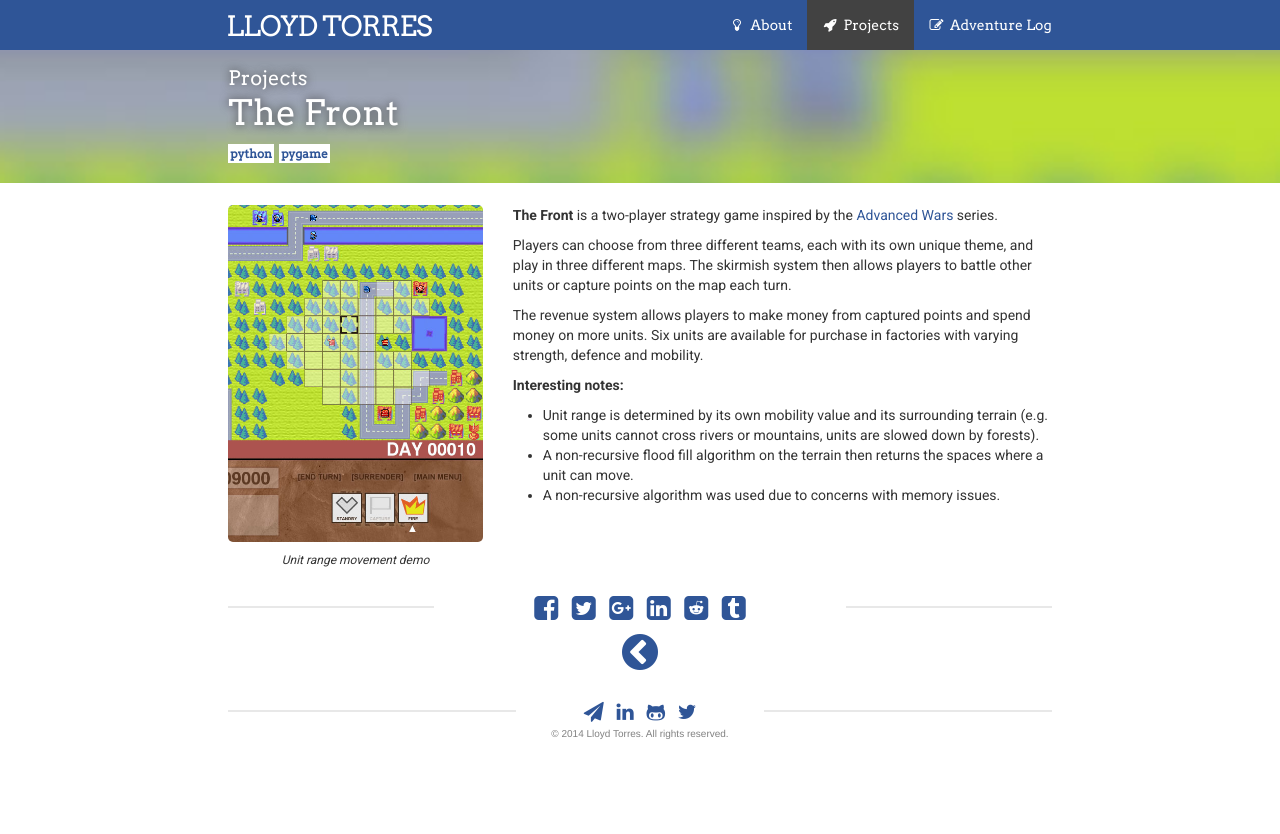
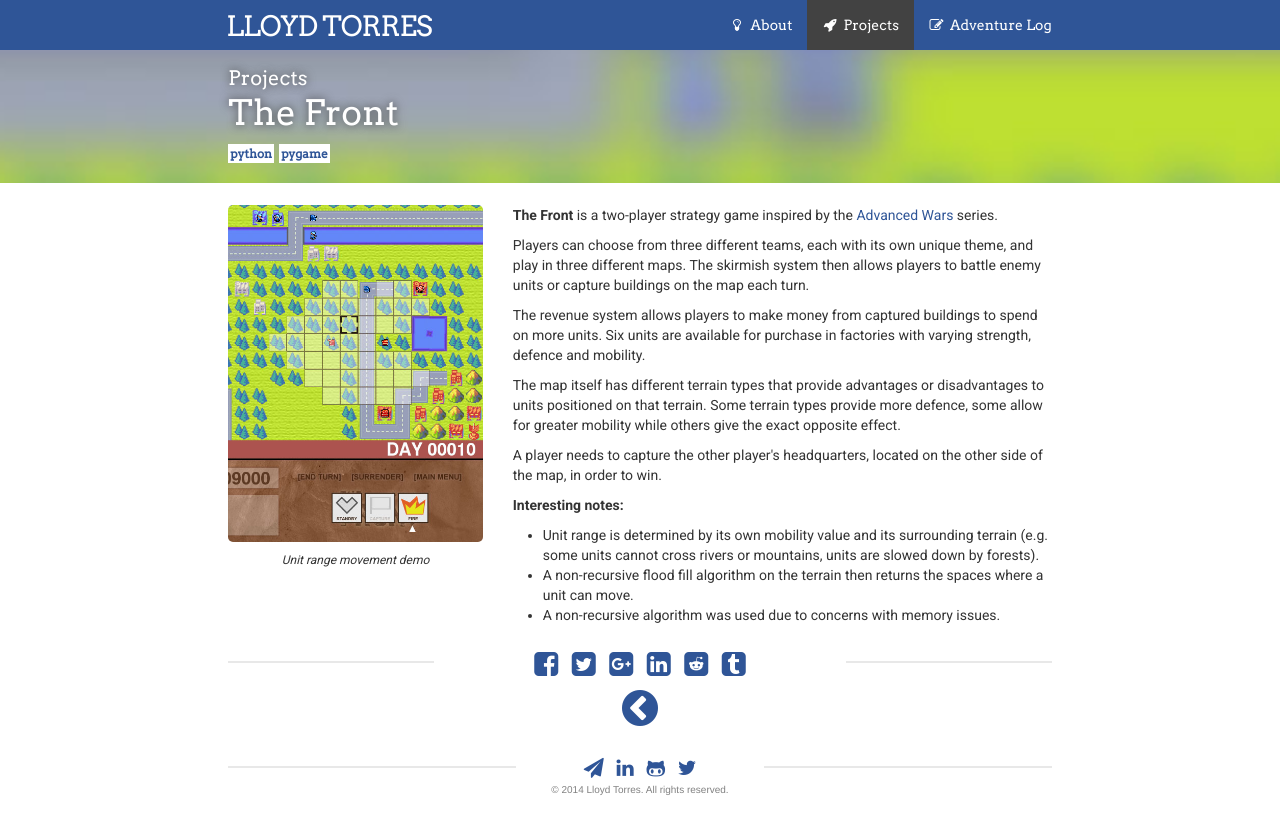
Before and after one commit to lloydtorres/lloydtorres.github.io, a Jekyll site: the page built from thefront.md, in a window 1280 px wide. Shown: the top 834 px of the page. Built offline with Jekyll 4.4.1, drawn with Linux system fonts in a browser that asks for light colours; nearby versions of some CDN libraries.

Commit message:
Add info to The Front

```diff
--- a/thefront.md
+++ b/thefront.md
@@ -41,9 +41,13 @@ $(function() {
     <div class="col-sm-8">
         <p><strong>The Front</strong> is a two-player strategy game inspired by the <a href="http://en.wikipedia.org/wiki/Wars_(series)">Advanced Wars</a> series.</p>
 
-        <p>Players can choose from three different teams, each with its own unique theme, and play in three different maps. The skirmish system then allows players to battle other units or capture points on the map each turn.</p>
+        <p>Players can choose from three different teams, each with its own unique theme, and play in three different maps. The skirmish system then allows players to battle enemy units or capture buildings on the map each turn.</p>
 
-        <p>The revenue system allows players to make money from captured points and spend money on more units. Six units are available for purchase in factories with varying strength, defence and mobility.</p>
+        <p>The revenue system allows players to make money from captured buildings to spend on more units. Six units are available for purchase in factories with varying strength, defence and mobility.</p>
+
+        <p>The map itself has different terrain types that provide advantages or disadvantages to units positioned on that terrain. Some terrain types provide more defence, some allow for greater mobility while others give the exact opposite effect.</p>
+
+        <p>A player needs to capture the other player's headquarters, located on the other side of the map, in order to win.</p>
 
         <p><strong>Interesting notes:</strong></p>
 
```
